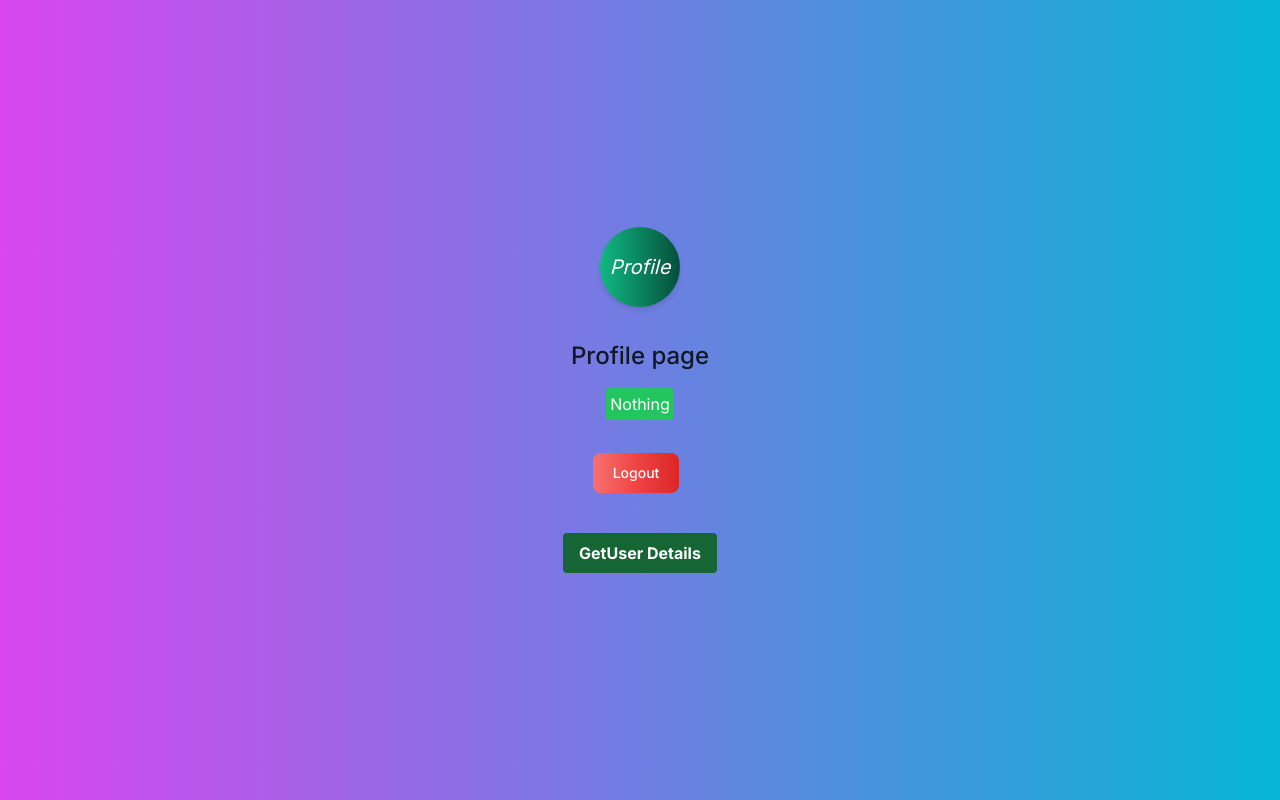
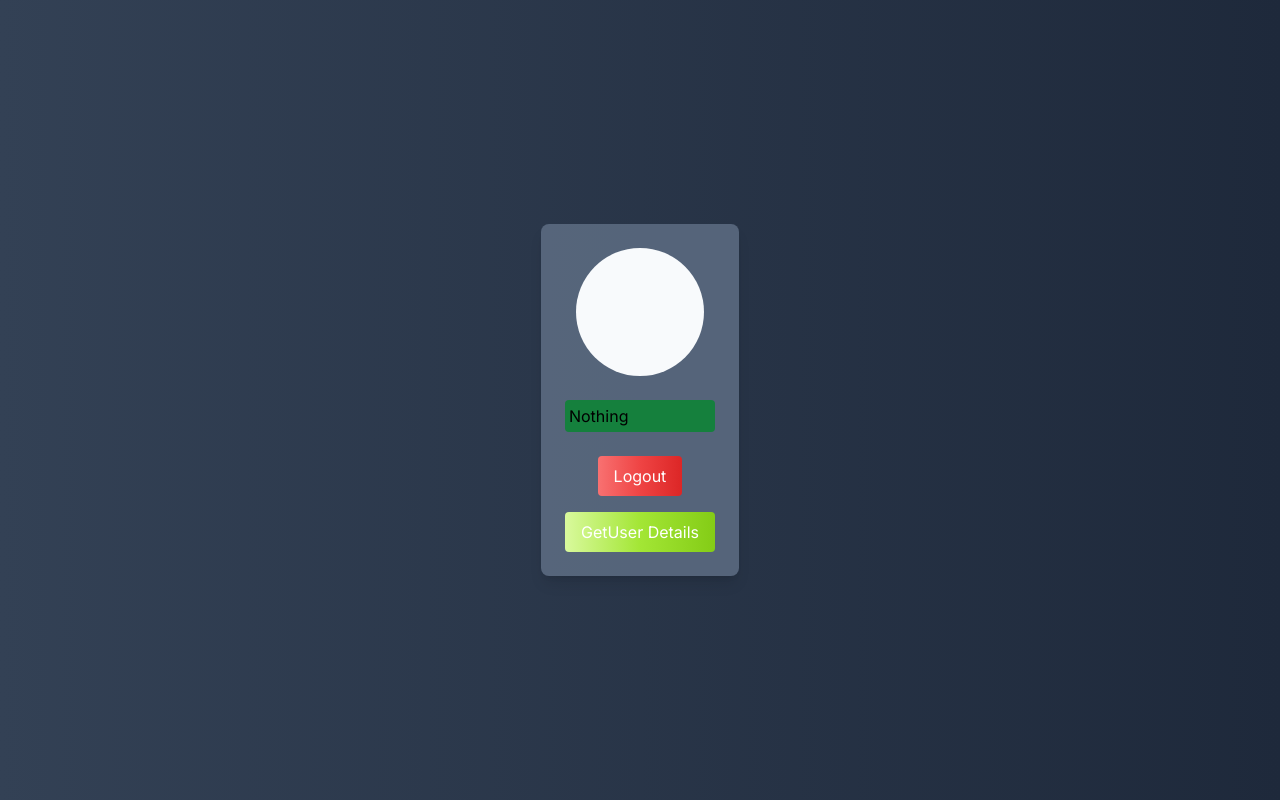
Before and after one commit to mostafijursd/NextjsAuth, a Next.js app in the folder nextauth/: page /profile in a window 1280 px wide. Built offline with nearby package versions, Linux system fonts and the light colour scheme.

Commit message:
second comment

```diff
--- a/nextauth/src/app/login/page.tsx
+++ b/nextauth/src/app/login/page.tsx
@@ -73,7 +73,7 @@ const router=useRouter();
           </div>
           <div className="flex items-center justify-between ">
             <button
-              className="bg-blue-500 hover:bg-blue-700 text-white font-bold py-2 px-4 rounded focus:outline-none focus:shadow-outline"
+              className=" bg-gradient-to-r from-purple-500 via-purple-600 to-purple-700 hover:bg-gradient-to-br text-white font-bold py-2 px-4 rounded focus:outline-none focus:shadow-outline"
               type="button"
               onClick={onLogin}
             >
--- a/nextauth/src/app/profile/[id]/page.tsx
+++ b/nextauth/src/app/profile/[id]/page.tsx
@@ -6,7 +6,7 @@ const page = ({params}:any) => {
     justify-center min-h-screen py-2 text-white gap-4'  >
 
 <h1>Profile page</h1>
-<h2 className=" p-3 ml-2  bg-green-600 rounded text-white">{params.id}</h2>
+<h2 className=" p-3 ml-2 bg-green-400   rounded text-white">{params.id}</h2>
     </div>
   )
 }
--- a/nextauth/src/app/profile/page.tsx
+++ b/nextauth/src/app/profile/page.tsx
@@ -29,30 +29,37 @@ const ProfilePage = () => {
   }
   }
   return (
-    <div className='bg-gradient-to-r from-fuchsia-500 to-cyan-500 flex flex-col  items-center
-    justify-center min-h-screen py-2 text-white gap-4  '>
+    <div className="min-h-screen flex items-center justify-center bg-gradient-to-r from-slate-700 to-slate-800">
+    <div className=" bg-slate-500 bg-opacity-75 p-6 rounded-lg shadow-lg max-w-sm">
+      <div className="text-center ">
+        <p  className="w-32 h-32 rounded-full mx-auto bg-slate-50"></p>
 
+        {/* <h2 className="mt-4 text-2xl font-semibold text-white">John Doe</h2>
+        <p className="mt-2 text-gray-600">Software Developer</p> */}
+      </div>
+      <div className="mt-6">
+      <h2 className="p-1 rounded bg-green-700">{data === 'nothing' ? "Nothing" : <Link href={`/profile/${data}`}>{data}
+            </Link>}</h2>
+      </div>
 
-
-<h1 className=' text-xl rounded-full text-white italic text-center
-bg-gradient-to-r from-emerald-500 to-emerald-900 w-20 h-20 flex items-center justify-center  shadow-md cursor-pointer'>Profile</h1>
-            <hr />
-            <h3 className='text-2xl font-medium text-gray-900 dark:text-white ' >Profile page</h3>
-            <h2 className="p-1 rounded bg-green-500">{data === 'nothing' ? "Nothing" : <Link href={`/profile/${data}`}>{data}
-            </Link>}</h2>
-        <hr />
+      <div className="mt-6 text-center">
         <button
-        onClick={logout}
-        className="text-white bg-gradient-to-r from-red-400 via-red-500 to-red-600 hover:bg-gradient-to-br focus:ring-4 focus:outline-none focus:ring-red-300 dark:focus:ring-red-800
-        font-medium rounded-lg text-sm px-5 py-2.5 text-center me-2 mb-2"
-        >Logout</button>
-
+          onClick={logout}
+          className=" bg-gradient-to-r from-red-400 via-red-500 to-red-600 hover:bg-gradient-to-br focus:ring-4 focus:outline-none focus:ring-red-300 dark:focus:ring-red-800 text-white px-4 py-2 rounded  transition-colors duration-300"
+        >
+          Logout
+        </button>
+      </div>
+      <div className="mt-4 text-center">
         <button
-        onClick={getUserDetails}
-        className="bg-green-800 mt-4 hover:bg-blue-700 text-white font-bold py-2 px-4 rounded"
-        >GetUser Details</button>
-
+          onClick={getUserDetails}
+          className="bg-gradient-to-r from-lime-200 via-lime-400 to-lime-500 hover:bg-gradient-to-br  text-white px-4 py-2 rounded  transition-colors duration-300"
+        >
+         GetUser Details
+        </button>
+      </div>
     </div>
+  </div>
   )
 }
 
--- a/nextauth/src/app/signup/page.tsx
+++ b/nextauth/src/app/signup/page.tsx
@@ -85,7 +85,7 @@ const router=useRouter();
           </div>
           <div className="flex items-center justify-between ">
             <button
-              className="bg-blue-500 hover:bg-blue-700 text-white font-bold py-2 px-4 rounded focus:outline-none focus:shadow-outline"
+              className="bg-gradient-to-r from-purple-500 via-purple-600 to-purple-700 hover:bg-gradient-to-br  text-white font-bold py-2 px-4 rounded focus:outline-none focus:shadow-outline"
               type="button"
               onClick={onSiginup}
             >
```
